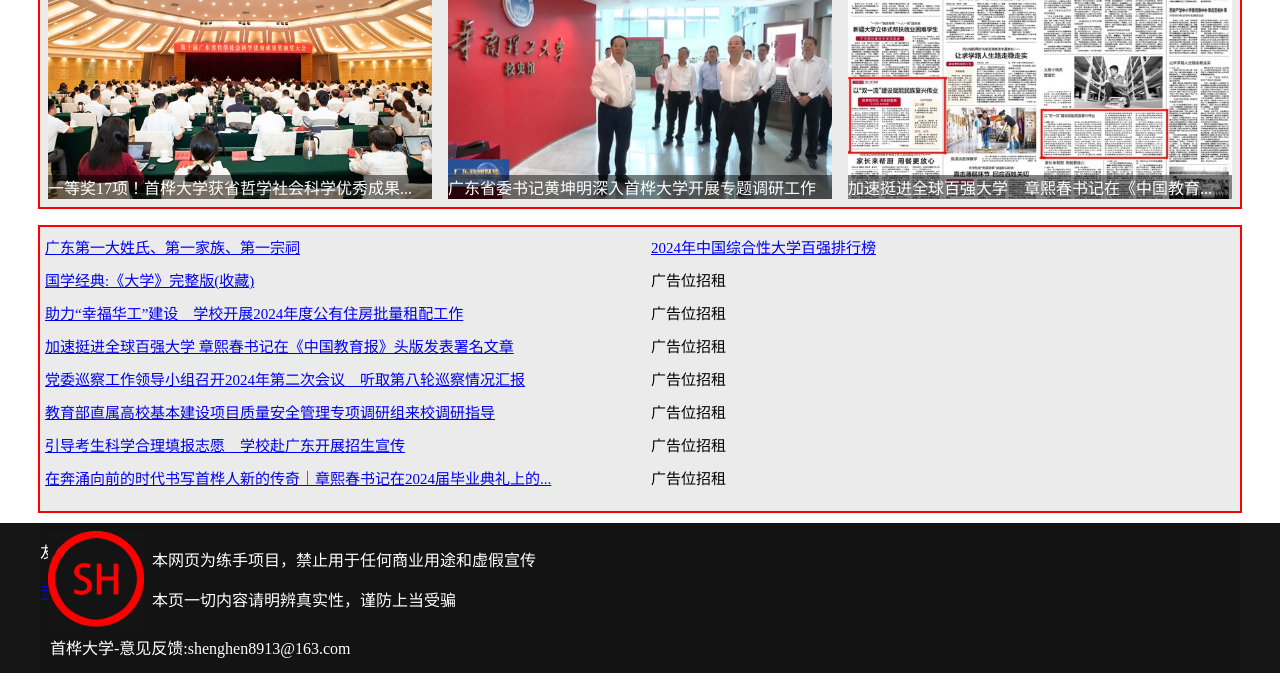
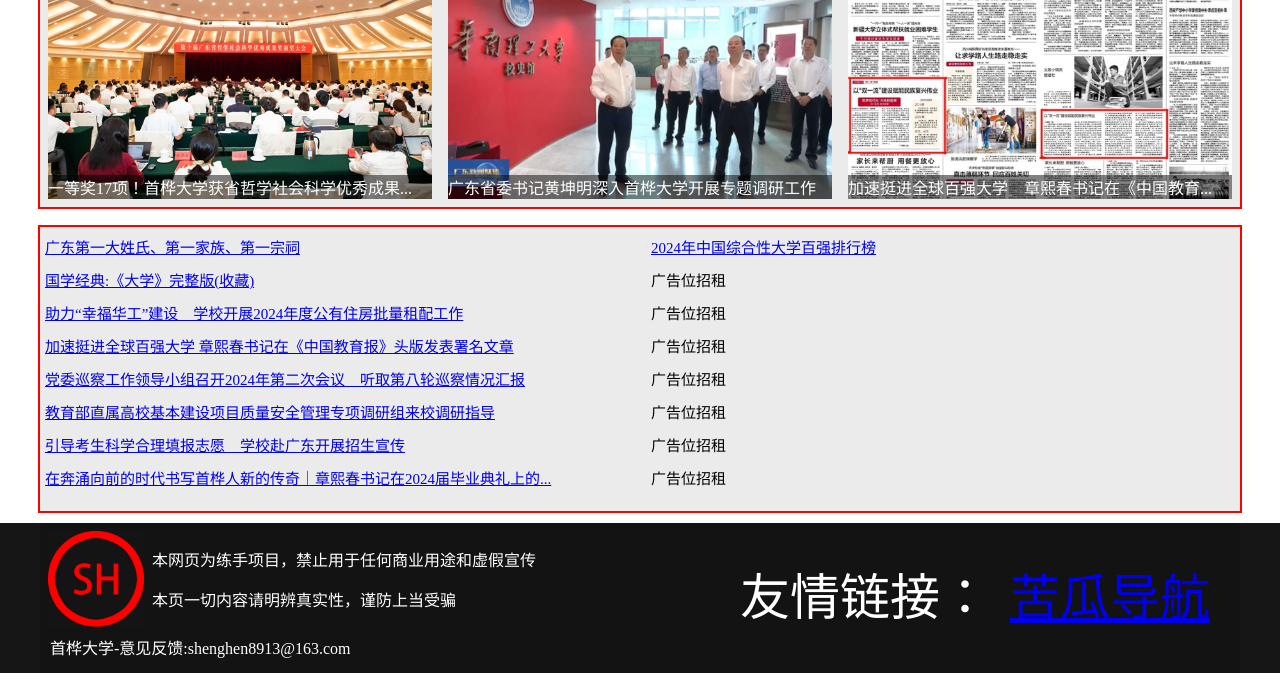
Before and after one commit to hjasgsfhghg/hjasgsfhghg.github.io, a plain HTML site: page 大学/index.html in a window 1280 px wide. Shown: the part 577-1250 px from the top of the page. Drawn offline with Linux system fonts and the light colour scheme.

Commit message:
Add files via upload

```diff
--- a/大学/css/index.css
+++ b/大学/css/index.css
@@ -230,3 +230,27 @@ p{
     text-align: center;
     background: #ebebeb;
 }
+
+.hjasgsfhghg{
+    position: absolute;
+    bottom: 0;
+    right: 0;
+    width: 500px;
+    font-size: 50px;
+    line-height: 50px;
+    float: left;
+    overflow: hidden;
+}
+
+.hjasgsfhghg a{
+    position: absolute;
+    right: 30px;
+    margin: 50px 0 50px 0;
+    display: block;
+    float: left;
+}
+
+.hjasgsfhghg p{
+    display: block;
+    float: left;
+}
```
